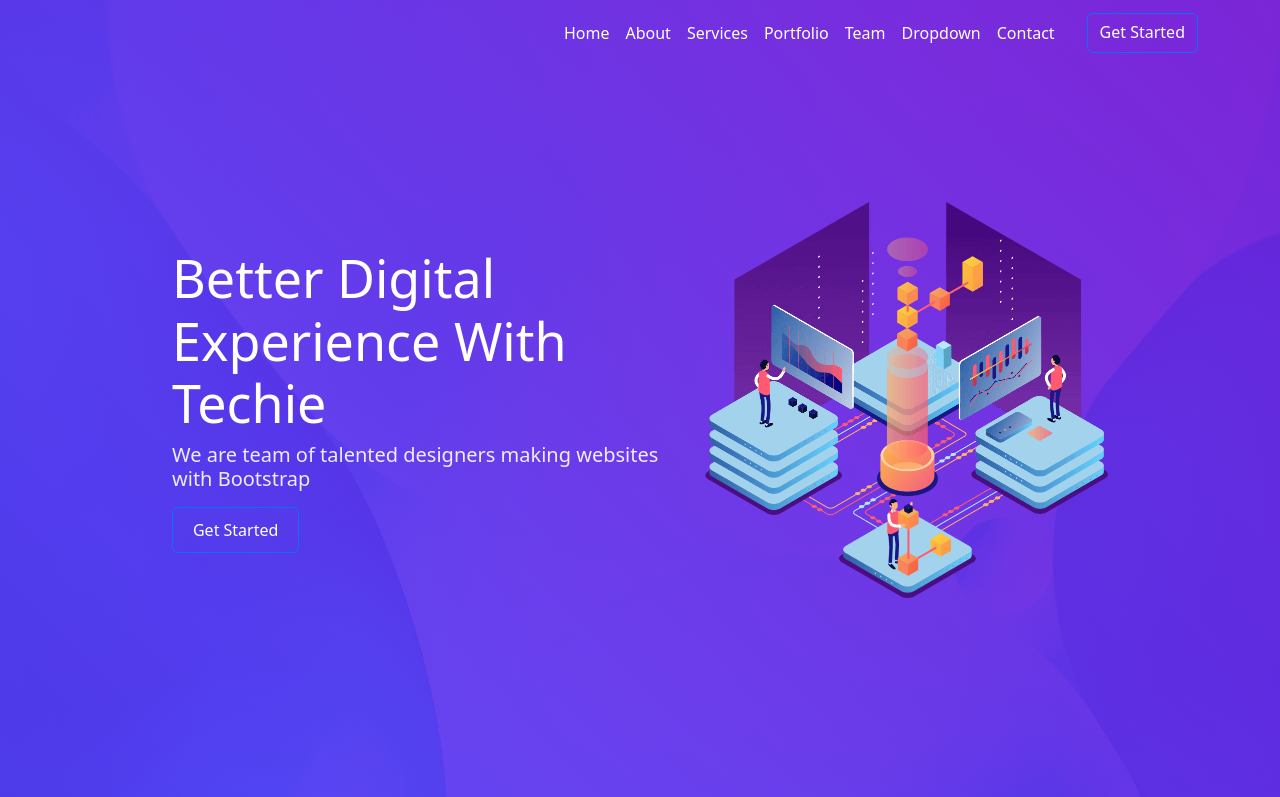
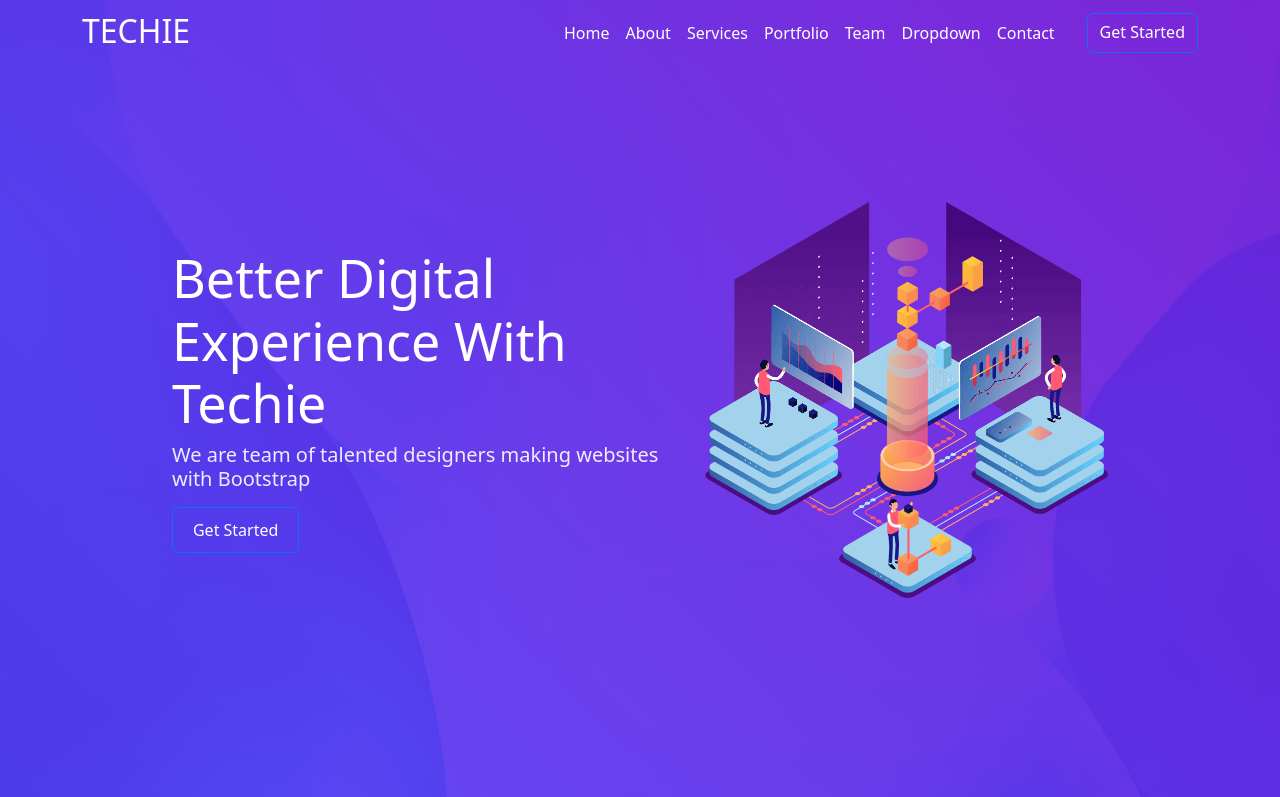
Before and after one commit to kazza559/pug-project, a website: page index.html in a window 1280 px wide. Shown: the top 797 px of the page. Drawn offline with Linux system fonts and the light colour scheme.

Commit message:
update logo

```diff
--- a/index.html
+++ b/index.html
@@ -42,7 +42,7 @@
   <body>
     <header class="header fixed-top" id="header">
       <div class="container d-flex justify-content-between">
-        <div class="logo"><h2 class="text-uppercase"></h2></div>
+        <div class="logo"><h2 class="text-uppercase">Techie</h2></div>
         <nav class="navbar navbar-expand-lg">
           <button
             class="navbar-toggler"
```
